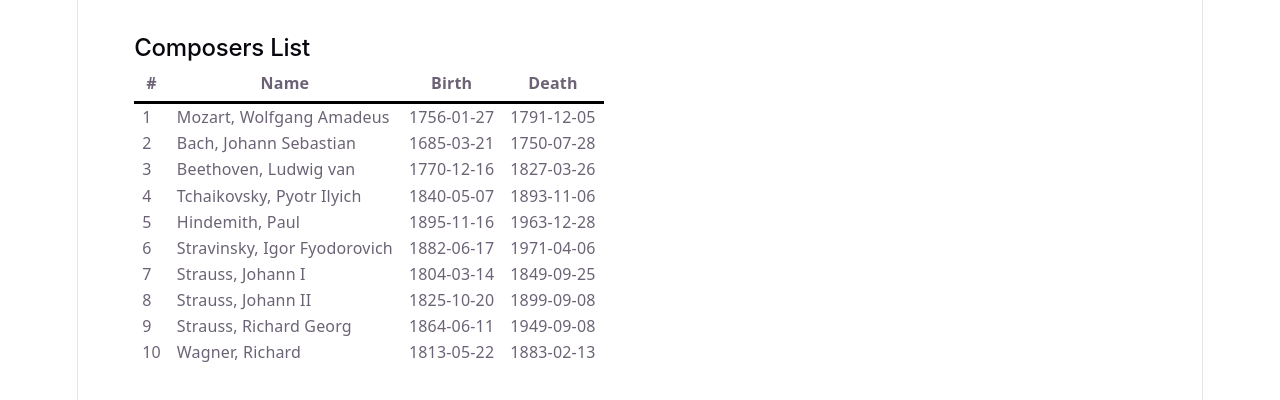
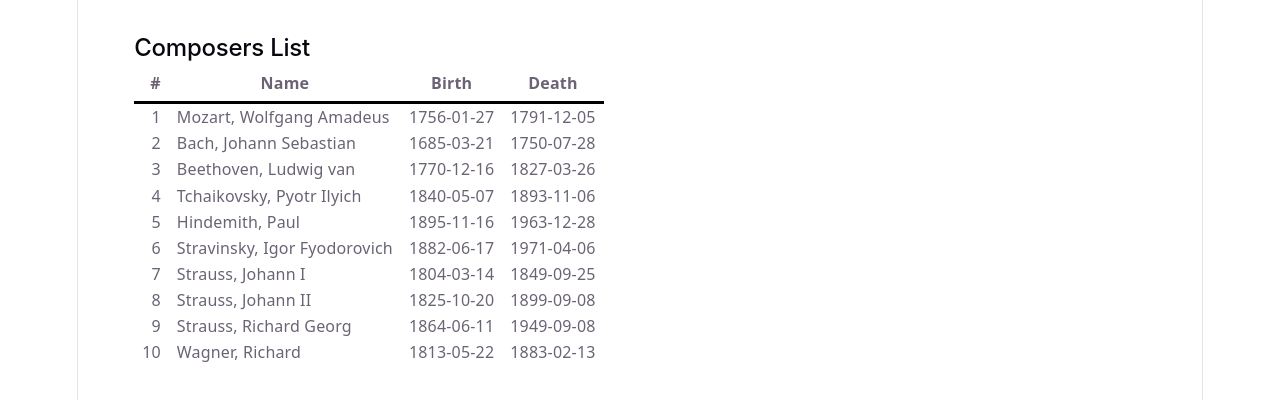
Before and after one commit to y-fukihara/pd-checker, a React (Vite) app: page / in a window 1280 px wide. Shown: the part 482-882 px from the top of the page. Built offline with nearby package versions, Linux system fonts and the light colour scheme; a web font is replaced by a local one.

Commit message:
style fixed

```diff
--- a/src/App.css
+++ b/src/App.css
@@ -117,17 +117,6 @@ div#composers-list {
   table{
     border-collapse: collapse;
 
-    col.composer-id {
-      text-align: right;
-    }
-    col.composer-birth {
-      text-align: center;
-      width: 11ch;
-    }
-    col.composer-death {
-      text-align: center;
-      width: 11ch;
-    }
     thead tr:last-child th {
       padding-bottom: .3em;
       border-bottom: 3px solid black;
@@ -135,6 +124,15 @@ div#composers-list {
     th, td {
       padding: 0 .5em;
     }
+    :is(th, td):nth-child(1) {
+      text-align: right;
+    }
+    :is(th, td):nth-child(3) {
+      text-align: center;
+    }
+    :is(th, td):nth-child(4) {
+      text-align: center;
+    }
     th {
       text-align: center;
     }
```
